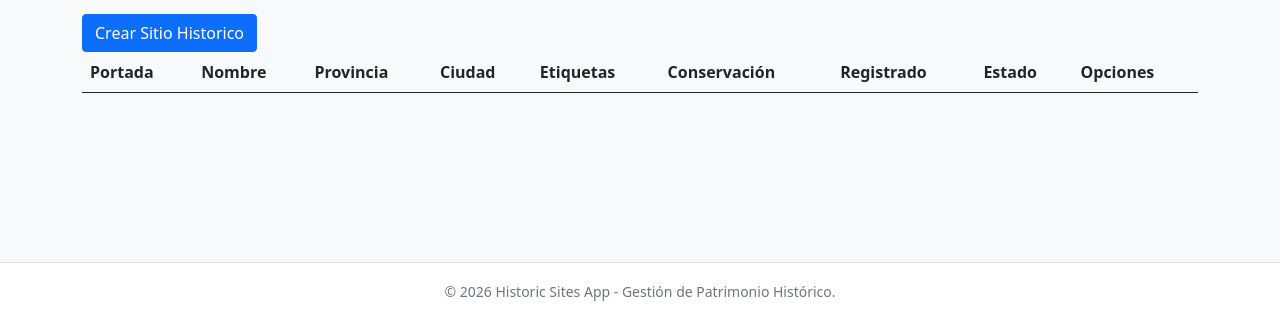
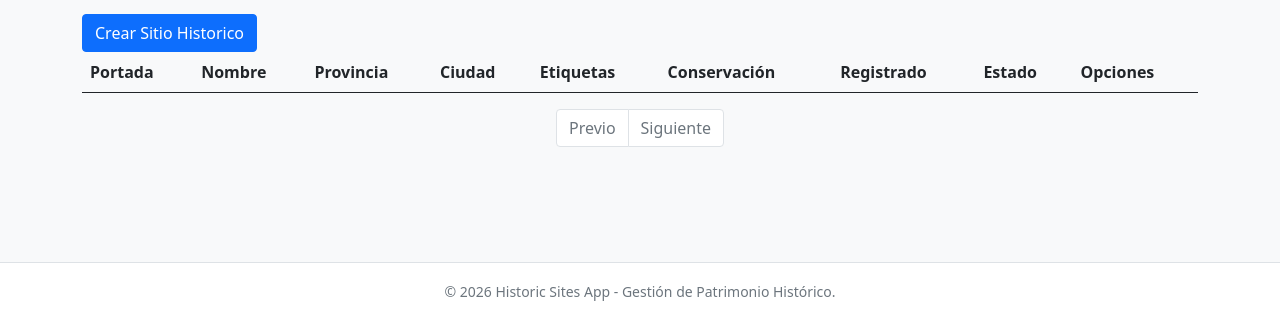
Before and after one commit to TomasCamp/historic-sites-app, a Flask app: page /historic_sites/ in a window 1280 px wide. Shown: the part 481-800 px from the top of the page. Run offline with Flask 3, Linux system fonts and the light colour scheme; a user stored in the database is signed in; tables that the repository leaves empty hold one stand-in row (values such as "Sample post"); lists and menus that the app fills with data are empty; some libraries are stand-ins or nearby versions.

Commit message:
feat: agregar paginación de historic_site

```diff
--- a/src/forms/historic_site_forms.py
+++ b/src/forms/historic_site_forms.py
@@ -35,7 +35,9 @@ class HistoricSiteFilterForm(FlaskForm):
     name = StringField("Nombre", validators=[Optional()])
     city = StringField("Ciudad", validators=[Optional()])
     province = SelectField(
-        "Provincia", choices=[("", "Todas")] + [(p.value, p.value) for p in Province]
+        "Provincia",
+        choices=[("", "Todas")] + [(p.value, p.value) for p in Province],
+        default="",
     )
     tags = SelectMultipleField(
         "Etiquetas",
@@ -43,7 +45,9 @@ class HistoricSiteFilterForm(FlaskForm):
         widget=ListWidget(prefix_label=False),
         option_widget=CheckboxInput(),
     )
-    conservation_status_id = SelectField("Estado de Conservación", coerce=int)
+    conservation_status_id = SelectField(
+        "Estado de Conservación", coerce=int, choices=[(0, "Todos")], default=0
+    )
     registered_at_start = DateField("Registrado Desde", validators=[Optional()])
     registered_at_end = DateField("Registrado Hasta", validators=[Optional()])
     is_visible = SelectField(
@@ -64,15 +68,15 @@ class HistoricSiteFilterForm(FlaskForm):
         ],
         default="name_asc",
     )
+    page = IntegerField(default=1)
 
     def __init__(self, *args, **kwargs):
         super().__init__(*args, **kwargs)
 
         self.tags.choices = [(t.id, t.name) for t in list_all_tags()]
-        self.conservation_status_id.choices = [(0, "Todos")] + [
+        self.conservation_status_id.choices += [
             (c_s.id, c_s.name) for c_s in list_all_conservation_statuses()
         ]
-        self.conservation_status_id.default = 0
 
 
 class HistoricSiteCreateForm(FlaskForm):
--- a/src/services/historic_site_service.py
+++ b/src/services/historic_site_service.py
@@ -67,6 +67,7 @@ def list_filtered_historic_sites(
     registered_at_end=None,
     is_visible="",
     sort_by="registered_desc",
+    page=1,
 ) -> List[HistoricSite]:
     """Devuelve todos los registros de historic_sites que cumplan los filtros como una lista."""
     stmt = select(HistoricSite).where(HistoricSite.is_delete.is_(False))
@@ -115,7 +116,7 @@ def list_filtered_historic_sites(
         else:
             stmt = stmt.order_by(desc(HistoricSite.city))
 
-    return db.session.scalars(stmt).all()
+    return db.paginate(stmt, page=page, per_page=1, error_out=False)
 
 
 def update_historic_site(
--- a/src/templates/historic_sites/index.html
+++ b/src/templates/historic_sites/index.html
@@ -108,4 +108,45 @@
     </tbody>
 </table>
 
+<nav aria-label="Page navigation example">
+    <ul class="pagination d-flex justify-content-center">
+        <!-- Botón Previo -->
+        <li class="page-item {% if not historic_sites.has_prev %}disabled{% endif %}">
+            <a class="page-link"
+               href="{% if historic_sites.has_prev %}{{ url_for('historic_sites.index', **dict(request.args, page=historic_sites.prev_num)) }}{% else %}#{% endif %}">
+               Previo
+            </a>
+        </li>
+
+        <!-- Números de Página -->
+        {% for page_num in historic_sites.iter_pages(left_edge=1, right_edge=1, left_current=2, right_current=2) %}
+            {% if page_num %}
+                {% if page_num == historic_sites.page %}
+                    <li class="page-item active" aria-current="page">
+                        <span class="page-link">{{ page_num }}</span>
+                    </li>
+                {% else %}
+                    <li class="page-item">
+                        <a class="page-link" href="{{ url_for('historic_sites.index', **dict(request.args, page=page_num)) }}">
+                            {{ page_num }}
+                        </a>
+                    </li>
+                {% endif %}
+            {% else %}
+                <li class="page-item disabled">
+                    <span class="page-link">&hellip;</span>
+                </li>
+            {% endif %}
+        {% endfor %}
+
+        <!-- Botón Siguiente -->
+        <li class="page-item {% if not historic_sites.has_next %}disabled{% endif %}">
+            <a class="page-link"
+               href="{% if historic_sites.has_next %}{{ url_for('historic_sites.index', **dict(request.args, page=historic_sites.next_num)) }}{% else %}#{% endif %}">
+               Siguiente
+            </a>
+        </li>
+    </ul>
+</nav>
+
 {% endblock %}
```
